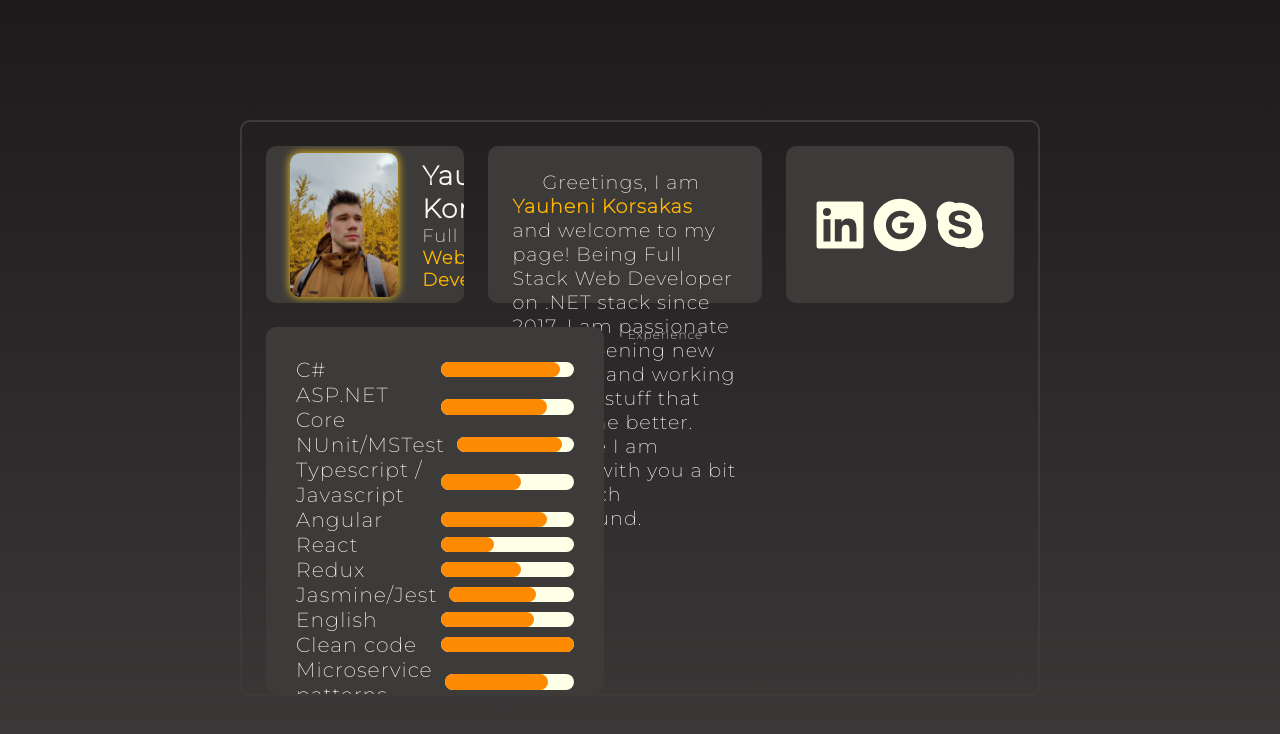
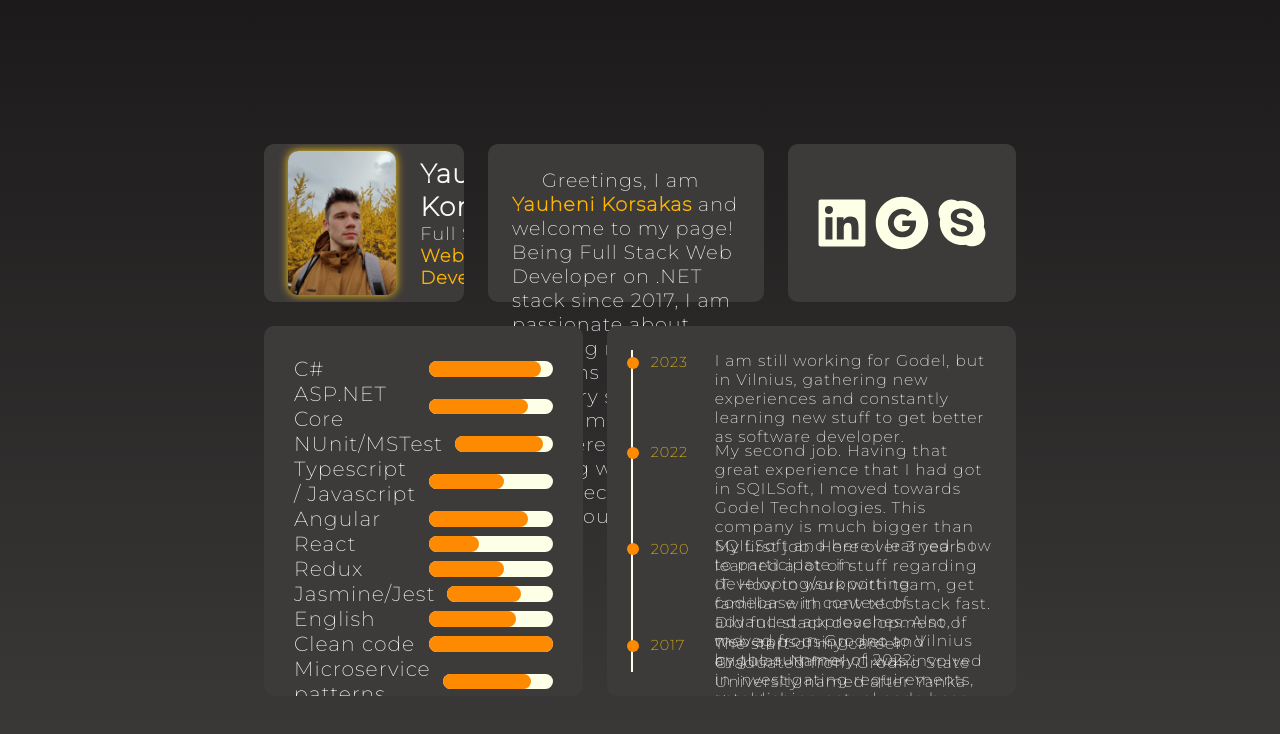
Before and after one commit to YauheniKorsakas/personal-web-site, a React (Create React App) app: page / in a window 1280 px wide. Shown: the top 734 px of the page. Built offline with nearby package versions, Linux system fonts and the light colour scheme.

Commit message:
Add experience component. Refactor

```diff
--- a/src/components/AppContainer/AppContainer.jsx
+++ b/src/components/AppContainer/AppContainer.jsx
@@ -1,9 +1,10 @@
+import About from "../About/About";
+import Contacts from "../Contacts/Contacts";
+import Container from "../shared/Container/Container";
 import Details from "../Details/Details";
+import Experience from "../Experience/Experience";
+import Skills from "../Skills/Skills";
 import styles from "./AppContainer.module.scss";
-import Container from "../shared/Container/Container";
-import Contacts from "../Contacts/Contacts";
-import About from "../About/About";
-import Skills from "../Skills/Skills";
 
 const AppContainer = () => {
   return (
@@ -16,7 +17,7 @@ const AppContainer = () => {
         </div>
         <div className={styles.BottomContainer}>
           <Skills className={styles.Skills}>Skills</Skills>
-          <div className={styles.Experience}>Experience</div>
+          <Experience className={styles.Experience}>Experience</Experience>
         </div>
       </Container>
     </div>
--- a/src/components/AppContainer/AppContainer.module.scss
+++ b/src/components/AppContainer/AppContainer.module.scss
@@ -17,7 +17,6 @@ $container-distance: 2rem;
     padding: $container-distance;
     overflow: hidden;
     background-color: transparent;
-    border: 2px solid $primary-color-800;
     height: 72vh; // TODO: fix height according to full height of container
   }
 
--- /dev/null
+++ b/src/components/Experience/Experience.jsx
@@ -0,0 +1,40 @@
+import classNames from 'classnames';
+
+import Container from '../shared/Container/Container';
+import styles from './Experience.module.scss';
+
+const Experience = ({ className = '' }) => {
+  return (
+    <Container className={classNames(styles.Experience, className)}>
+      <div className={styles.TimeTravel}>
+        <div className={styles.Sidebar}></div>
+        <div className={classNames(styles.Circle, styles.CurrentCircle)}></div>
+        <div className={classNames(styles.Circle, styles.GodelCircle)}></div>
+        <div className={classNames(styles.Circle, styles.SQILSoftCircle)}></div>
+        <div className={classNames(styles.Circle, styles.BeginningCircle)}></div>
+      </div>
+      <section className={styles.Description}>
+        <section className={styles.BeginningDescription}>
+          The start of my career. Graduated from Grodno State University named after Yanka Kupala.
+        </section>
+        <section className={styles.SQILSoftDescription}>
+          My first job. Here over 3 years I learned a lot of stuff regarding IT. How to work with team,
+          get familiar with new techstack fast. Did full stack development of web apps using .net and angular.
+          Namely, I was involved in investigating requirements, establishing actual code base, figuring out best approaches to solve
+          a great banch of different tasks.
+        </section>
+        <section className={styles.GodelDescription}>
+          My second job. Having that great experience that I had got in SQILSoft, I moved towards Godel Technologies.
+          This company is much bigger than SQILSoft and here I learned how to participate in developing/supporting
+          codebase in context of advanced approaches. Also, I moved from Grodno to Vilnius by the summer of 2022.
+        </section>
+        <section className={styles.CurrentDescription}>
+          I am still working for Godel, but in Vilnius, gathering new experiences and constantly learning new stuff to get better
+          as software developer.
+        </section>
+      </section>
+    </Container>
+  );
+};
+
+export default Experience;
--- /dev/null
+++ b/src/components/Experience/Experience.module.scss
@@ -0,0 +1,98 @@
+@import '../../styles/variables.scss';
+
+$current-top: 2%;
+$godel-top: 30%;
+$sqilsoft-top: 60%;
+$beginning-top: 90%;
+
+.Experience {
+  display: flex;
+  flex-direction: row;
+
+  .TimeTravel {
+    position: relative;
+    width: 2rem;
+
+    .Sidebar {
+      height: 100%;
+      width: .2rem;
+      background-color: $secondary-color-50;
+    }
+
+    .Circle {
+      position: absolute;
+      width: 1rem;
+      height: 1rem;
+      border-radius: 50%;
+      background-color: $secondary-color-900;
+      left: -0.35rem;
+
+      &::after {
+        position: relative;
+        top: -.3rem;
+        left: 2rem;
+        color: $secondary-color-700;
+        font-size: 1.2rem;
+      }
+    }
+
+    .CurrentCircle {
+      top: $current-top;
+
+      &::after {
+        content: '2023';
+      }
+    }
+
+    .GodelCircle {
+      top: $godel-top;
+
+      &::after {
+        content: '2022';
+      }
+    }
+
+    .SQILSoftCircle {
+      top: $sqilsoft-top;
+
+      &::after {
+        content: '2020';
+      }
+    }
+
+    .BeginningCircle {
+      top: $beginning-top;
+
+      &::after {
+        content: '2017';
+      }
+    }
+  }
+
+  .Description {
+    position: relative;
+    flex: 1;
+    margin-left: 5rem;
+    font-size: 1.3rem;
+
+    section {
+      position: absolute;
+    }
+
+    .BeginningDescription {
+      top: calc($beginning-top - .5rem);
+    }
+
+    .SQILSoftDescription {
+      top: calc($sqilsoft-top - .5rem);
+    }
+
+    .GodelDescription {
+      top: calc($godel-top - .5rem);
+    }
+
+    .CurrentDescription {
+      top: calc($current-top - .5rem);
+    }
+  }
+}
```
